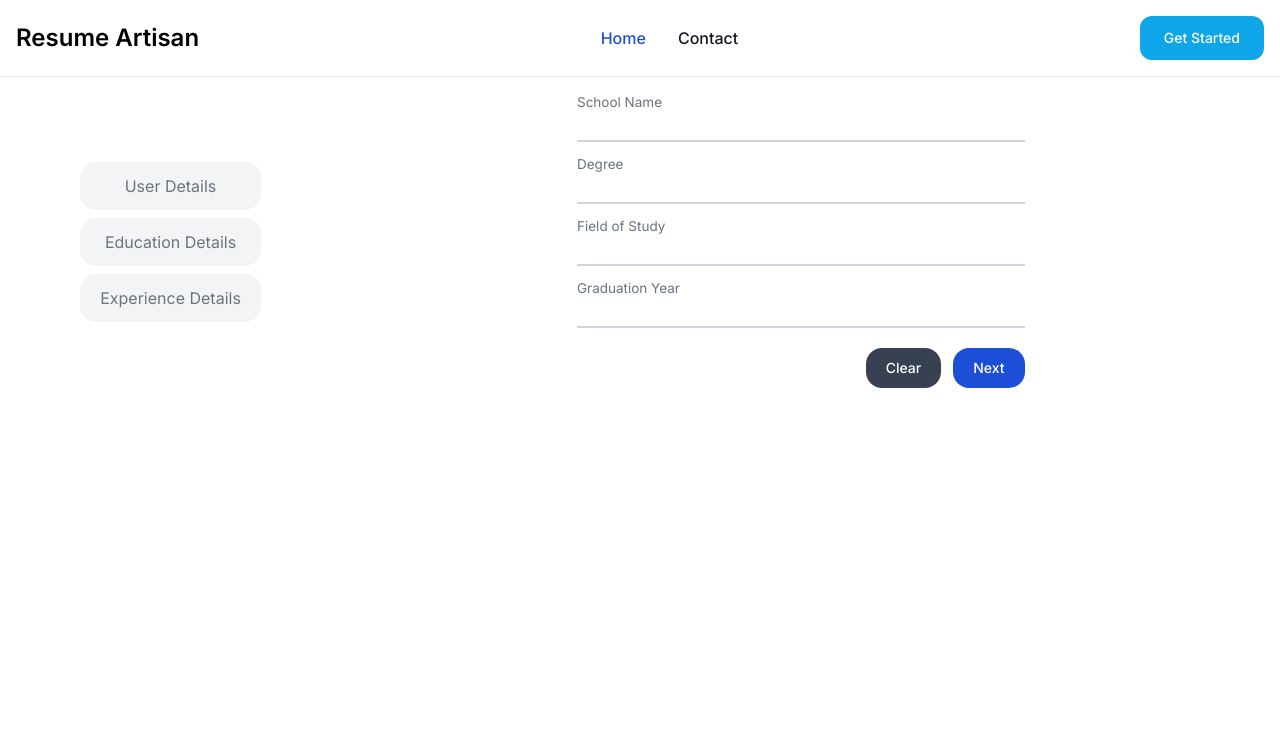
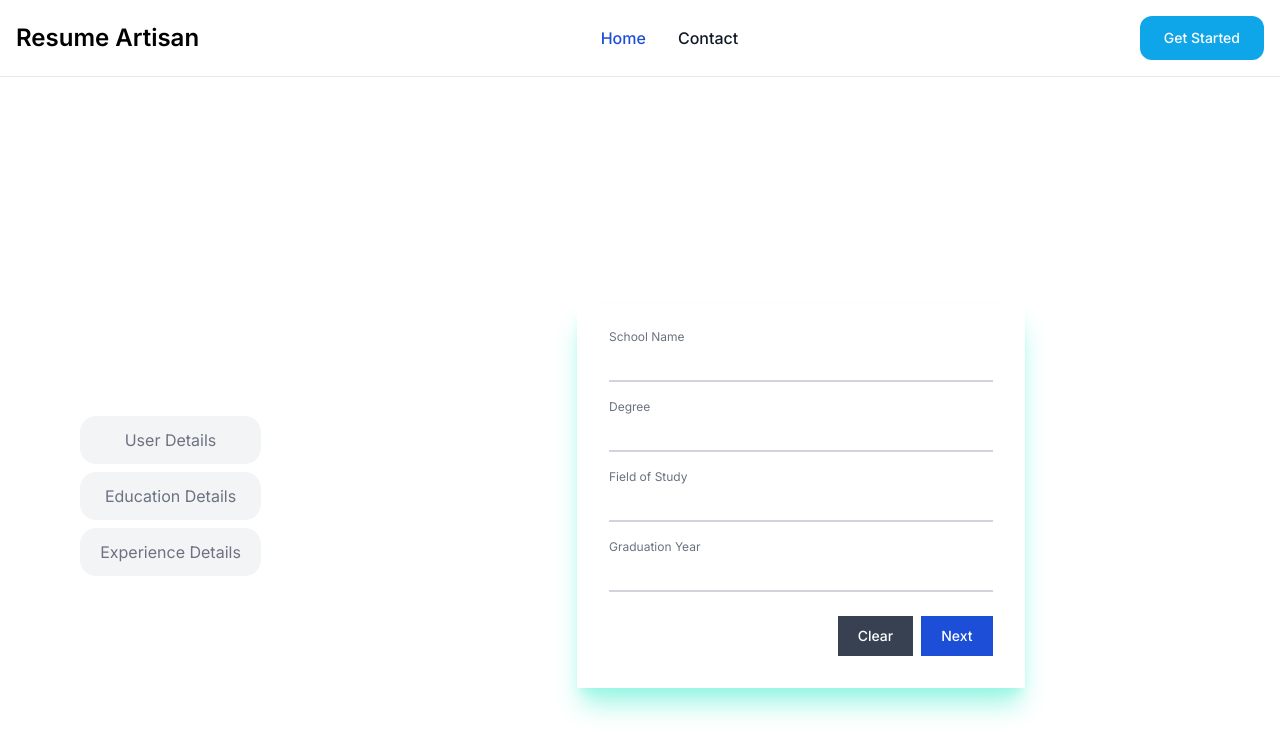
Before and after one commit to razzuSharma/resume-builder, a Next.js app: page /create-resume in a window 1280 px wide. Both pictures are taken after typing "Sample", "Sample", "name@example.com", "5551234" into the empty fields and a click on the button "Next". Shown: the top 756 px of the page. Built offline with nearby package versions, Linux system fonts and the light colour scheme.

Commit message:
added form styling for education details

```diff
--- a/app/pages/EducationDetails.tsx
+++ b/app/pages/EducationDetails.tsx
@@ -1,3 +1,5 @@
+// EducationDetails.tsx
+"use client";
 import React from "react";
 import { Formik, Form, Field } from "formik";
 
@@ -7,27 +9,27 @@ interface MyFormValues {
   fieldOfStudy: string;
   graduationYear: string;
 }
+
 interface EducationDetailsProps {
-  onNext: () => void; // Define onNext prop in interface
+  onNext: () => void;
 }
 
-// Reusable InputField component
 const InputField: React.FC<{
   label: string;
   name: string;
   type?: string;
 }> = ({ label, name, type = "text" }) => (
-  <div className="relative z-0 w-full mb-5 group">
+  <div className="relative z-0 w-full mb-6 group">
     <Field
       type={type}
       name={name}
       id={name}
-      className="block py-2.5 px-0 w-full text-sm text-gray-900 bg-transparent border-0 border-b-2 border-gray-300 appearance-none dark:text-white dark:border-gray-600 dark:focus:border-blue-500 focus:outline-none focus:ring-0 focus:border-blue-600 peer"
+      className="block py-2.5 px-0 w-full text-gray-900 bg-transparent border-0 border-b-2 border-gray-300 appearance-none focus:outline-none focus:ring-0 focus:border-blue-600 peer"
       required
     />
     <label
       htmlFor={name}
-      className="peer-focus:font-medium absolute text-lg text-gray-500 dark:text-gray-400 duration-300 transform -translate-y-6 scale-75 top-3 -z-10 origin-[0] peer-focus:start-0 rtl:peer-focus:translate-x-1/4 rtl:peer-focus:left-auto peer-focus:text-blue-600 peer-focus:dark:text-blue-500 peer-placeholder-shown:scale-100 peer-placeholder-shown:translate-y-0 peer-focus:scale-75 peer-focus:-translate-y-6"
+      className="peer-focus:font-medium absolute text-gray-500 duration-300 transform -translate-y-6 scale-75 top-3 -z-10 origin-[0] peer-focus:left-0 peer-focus:text-blue-600 peer-placeholder-shown:scale-100 peer-placeholder-shown:translate-y-0 peer-focus:scale-75 peer-focus:-translate-y-6"
     >
       {label}
     </label>
@@ -43,35 +45,36 @@ export const EducationDetails: React.FC<EducationDetailsProps> = ({ onNext }) =>
   };
 
   return (
-    <div className="mt-1">
+    <div className="flex justify-center items-center min-h-screen overflow-hidden p-4">
+      <div className="bg-white p-6 md:p-8 rounded-lg shadow-xl shadow-teal-200 w-full max-w-md">
         <Formik
           initialValues={initialValues}
           onSubmit={(values, actions) => {
             console.log({ values, actions });
             alert(JSON.stringify(values, null, 2));
             actions.setSubmitting(false);
-          onNext()
+            onNext();
           }}
         >
           {({ handleReset }) => (
-          <Form className="max-w-md mx-auto">
+            <Form>
               <InputField label="School Name" name="schoolName" />
               <InputField label="Degree" name="degree" />
               <InputField label="Field of Study" name="fieldOfStudy" />
               <InputField label="Graduation Year" name="graduationYear" />
-            <div className="flex justify-end">
+              <div className="flex justify-end mt-6">
                 <button
                   type="button"
                   onClick={() => {
                     handleReset();
                   }}
-                className="text-white mr-3 bg-gray-700 hover:bg-gray-800 focus:ring-4 focus:outline-none focus:ring-dark-300 font-medium rounded-2xl text-sm w-full sm:w-auto px-5 py-2.5 text-center dark:bg-blue-600 dark:hover:bg-blue-700 dark:focus:ring-blue-800"
+                  className="text-white bg-gray-700 hover:bg-gray-800 focus:ring-4 focus:outline-none focus:ring-gray-300 font-medium rounded-lg text-sm px-5 py-2.5 mr-2"
                 >
                   Clear
                 </button>
                 <button
                   type="submit"
-                className="text-white bg-blue-700 hover:bg-blue-800 focus:ring-4 focus:outline-none focus:ring-blue-300 font-medium rounded-2xl text-sm w-full sm:w-auto px-5 py-2.5 text-center dark:bg-blue-600 dark:hover:bg-blue-700 dark:focus:ring-blue-800"
+                  className="text-white bg-blue-700 hover:bg-blue-800 focus:ring-4 focus:outline-none focus:ring-blue-300 font-medium rounded-lg text-sm px-5 py-2.5"
                 >
                   Next
                 </button>
@@ -80,5 +83,8 @@ export const EducationDetails: React.FC<EducationDetailsProps> = ({ onNext }) =>
           )}
         </Formik>
       </div>
+    </div>
   );
 };
+
+export default EducationDetails;
```
Lines whose indentation alone changed are shown as unchanged.
